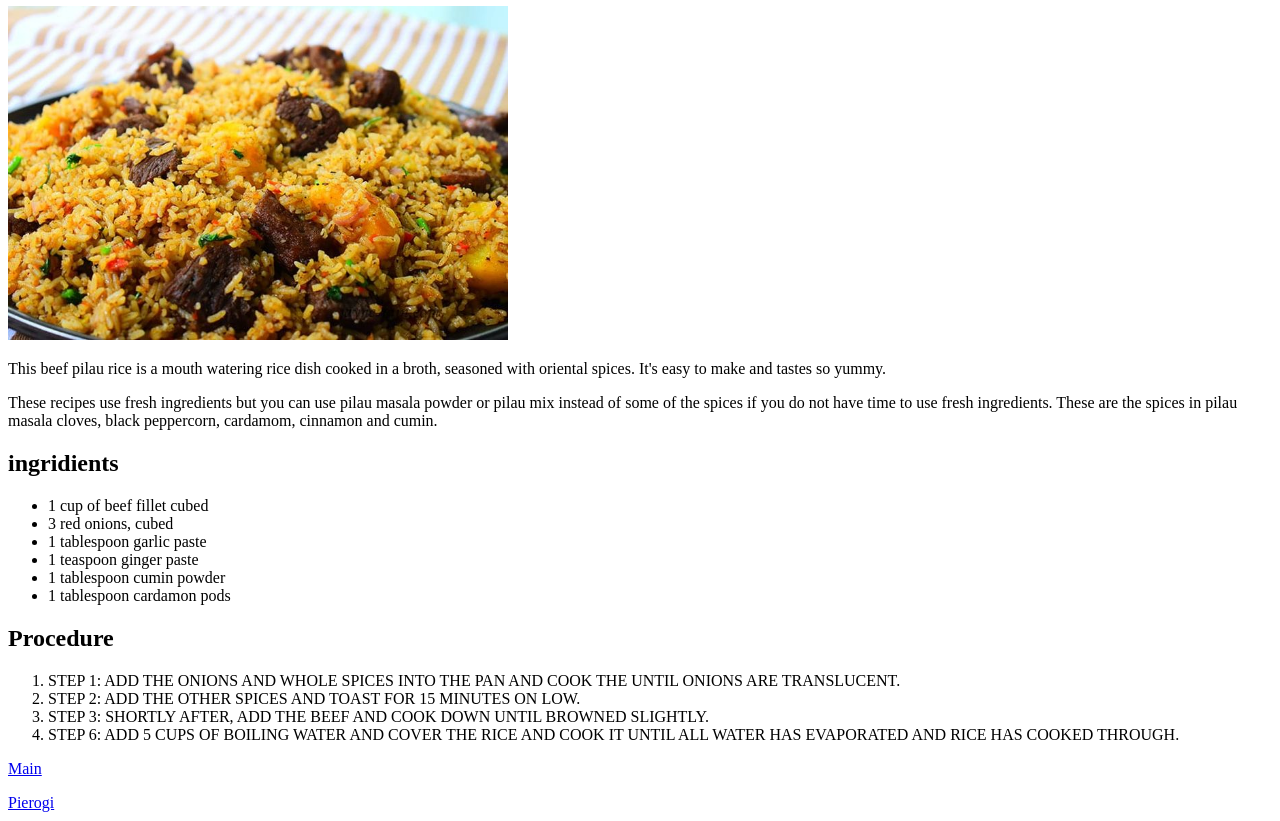
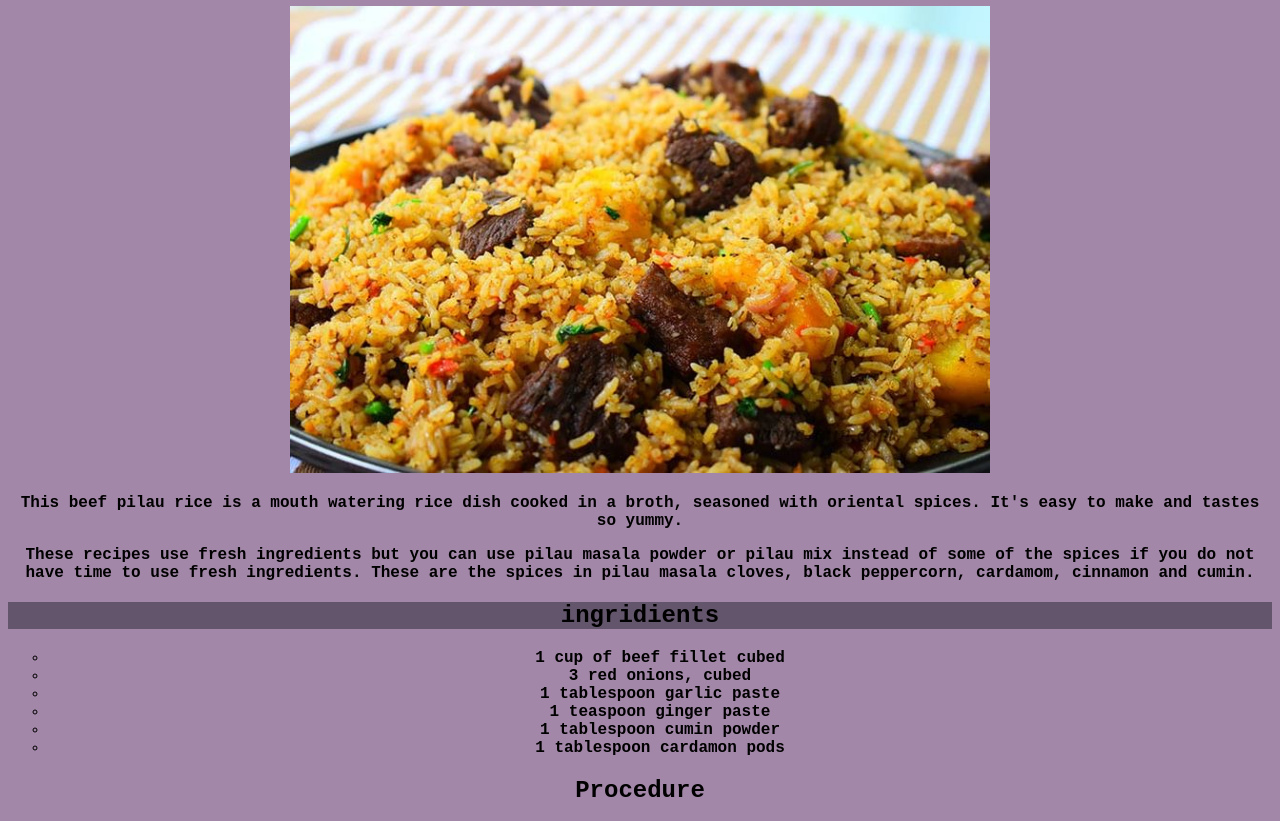
Before and after one commit to Starrk12/odin-recipes, a plain HTML site: page recipes/rice-masala.html in a window 1280 px wide. Shown: the part 74-895 px from the top of the page. Drawn offline with Linux system fonts and the light colour scheme.

Commit message:
add css files

```diff
--- a/recipes/rice-masala.html
+++ b/recipes/rice-masala.html
@@ -2,15 +2,16 @@
 <html>
     <head lang="en">
         <meta charset="utf-8">
+        <link rel="stylesheet" href="../style.css">
         <title>Rice Masala</title>
     </head>
     <body>
-        <h1>Rice masala</h1>
+        <h1 class="heading">Rice masala</h1>
         <img src="../images/pilau.jpg" alt="pilau masala" width="500">
         <p>This beef pilau rice is a mouth watering rice dish cooked in a broth, seasoned with oriental spices. It's easy to make and tastes so yummy.</p>
         <p>These recipes use fresh ingredients but you can use pilau masala powder or pilau mix instead of some of the spices if you do not have time to use fresh ingredients. These are the spices in pilau masala cloves, black peppercorn, cardamom, cinnamon and cumin.</p>
-        <h2>ingridients</h2>
-        <ul>
+        <h2 class="heading">ingridients</h2>
+        <ul class="ordered-list">
             <li>1 cup of beef fillet cubed</li>
             <li>3 red onions, cubed</li>
             <li>1 tablespoon garlic paste</li>
@@ -19,7 +20,7 @@
             <li>1 tablespoon cardamon pods</li>
         </ul>
         <h2>Procedure</h2>
-        <ol>
+        <ol class="unordered-list">
             <li>STEP 1: ADD THE ONIONS AND WHOLE SPICES INTO THE PAN AND COOK THE UNTIL ONIONS ARE TRANSLUCENT.</li>
             <li>STEP 2: ADD THE OTHER SPICES AND TOAST FOR 15 MINUTES ON LOW.</li>
             <li>STEP 3: SHORTLY AFTER, ADD THE BEEF AND COOK DOWN UNTIL BROWNED SLIGHTLY.</li>
--- /dev/null
+++ b/style.css
@@ -0,0 +1,30 @@
+body {
+    font-family: monospace, serif;
+    font-weight: bolder;
+    text-align: center;
+    background-color: #A387A8;
+}
+.heading {
+    background-color: #63556B;
+    cursor: grab;
+
+}
+img {
+    height: auto;
+    width: 700px;
+    cursor: grab;
+}
+.heading:hover{
+    background-color: #13021C;
+    color: white;
+}
+
+.list {
+    list-style: none;
+    text-align: left;
+}
+.ordered-list {
+    list-style-type:circle;
+    text-align: center;
+    list-style-position: outside;
+}
```
Also changed, not shown: index.html (+5 -4 lines), recipes/chicken-masala.html (+6 -5 lines), recipes/pierogi.html (+6 -5 lines).
